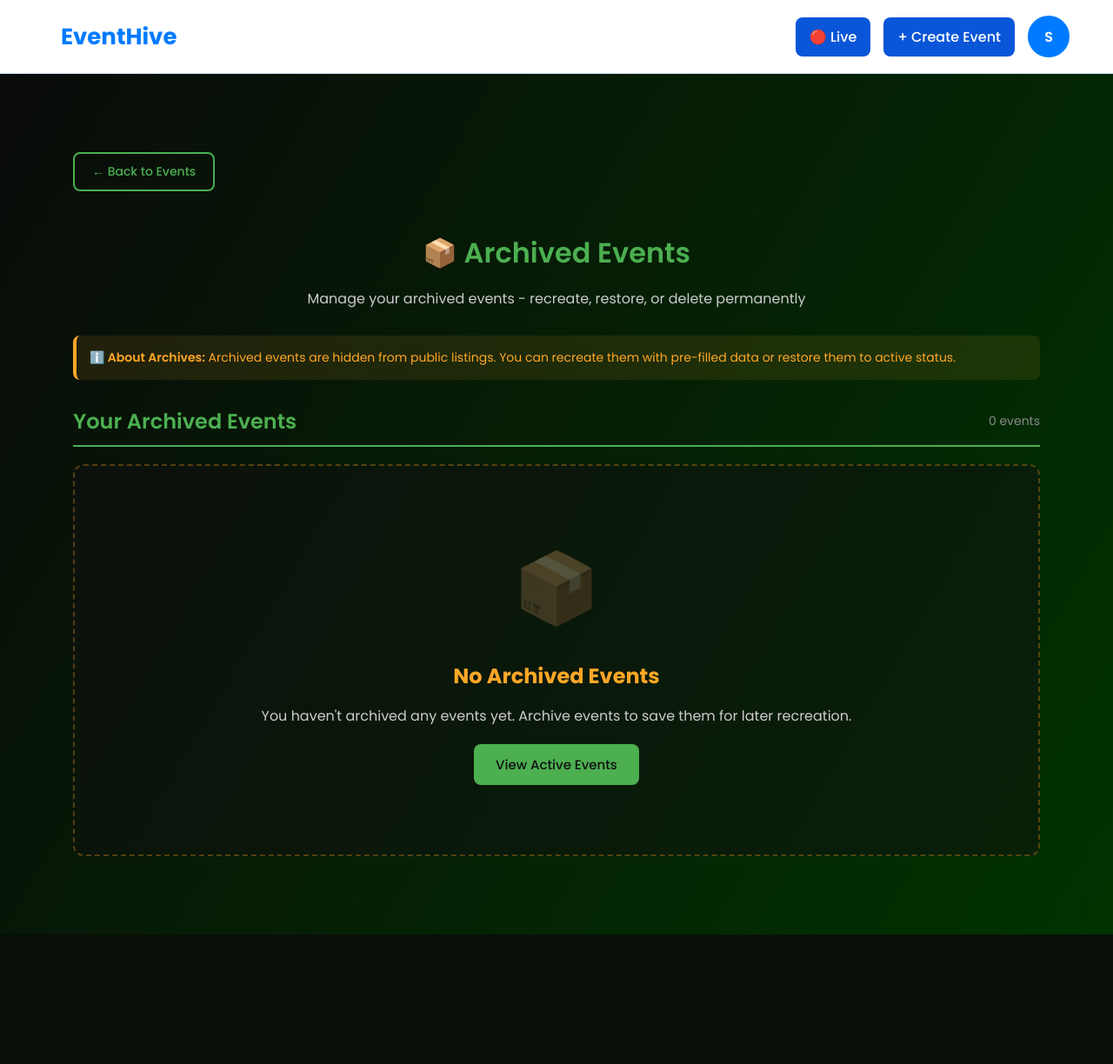
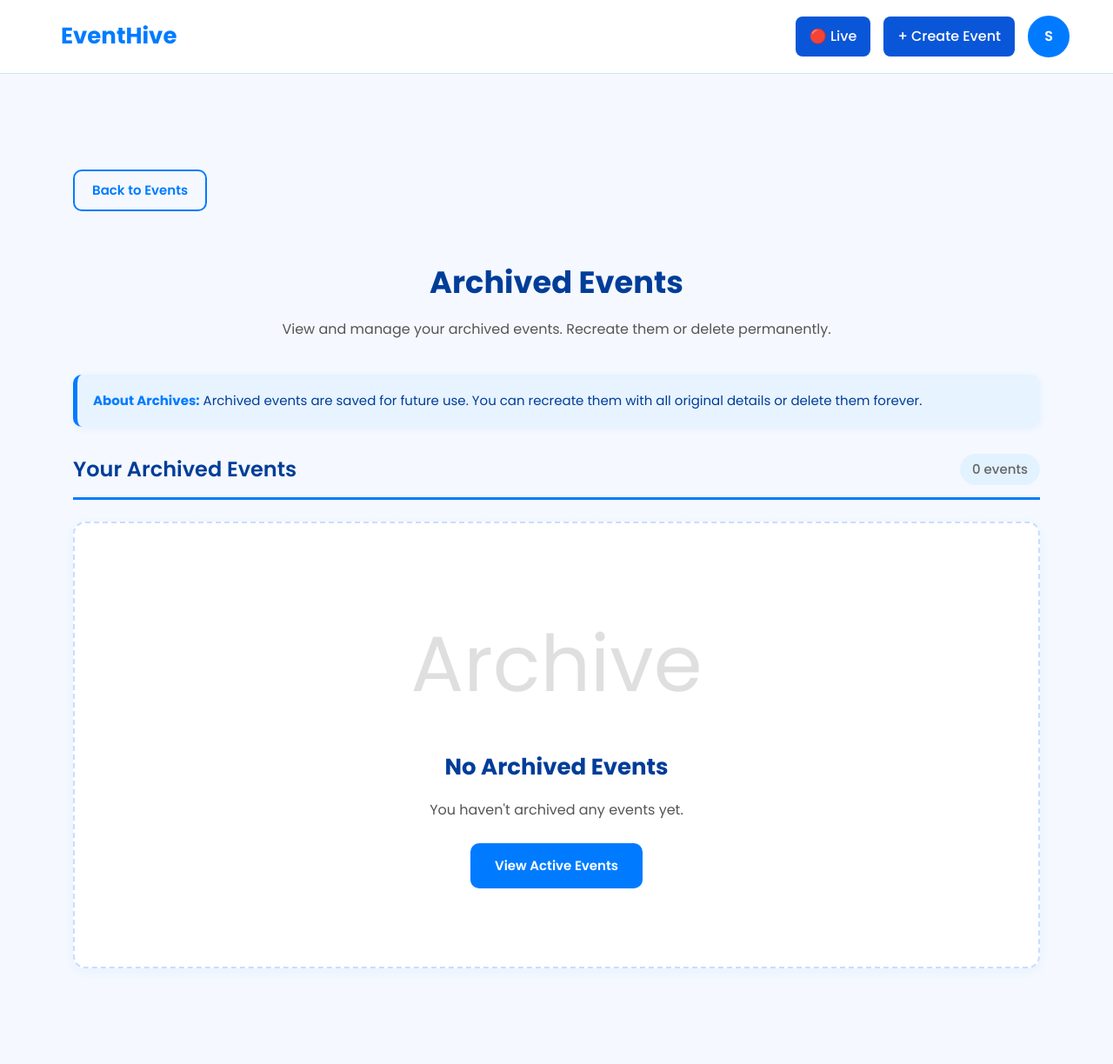
Before and after one commit to amanbhandare09/event_hive_app, a Flask app: page /archives in a window 1280 px wide. Shown: the whole page at 87% size. Before the commit the page ends 1075 px from the top, so only its background shows below. Run offline with Flask 3, Linux system fonts and the light colour scheme; the visitor is signed in with stand-in values (Sample User, id 1); data that the repository does not hold is empty.

Commit message:
final changes

```diff
--- a/app/auth.py
+++ b/app/auth.py
@@ -73,4 +73,6 @@ def profile():
 @auth_blueprint.route("/logout")
 @login_required
 def logout():
+    logout_user()  # actually clears the session
+    flash("Logged out successfully.", "success")
     return render_template("login.html")
--- a/app/main.py
+++ b/app/main.py
@@ -553,6 +553,10 @@ def create_attendee():
         flash("Sorry, this event is full!", "danger")
         return redirect(url_for("main.profile"))
 
+    # ←←← NEW: Reduce the event's capacity by 1 ←←←
+    event.capacity -= 1
+    # (If you have a separate "remaining_capacity" column, decrement that instead)
+
     # Generate unique token
     token = secrets.token_urlsafe(32)
 
@@ -566,7 +570,7 @@ def create_attendee():
     db.session.add(attendee)
     db.session.flush()  # Get attendee.id
 
-    # ✅ CRITICAL FIX: Add user to the many-to-many relationship
+    # CRITICAL FIX: Add user to the many-to-many relationship
     if current_user not in event.attendees:
         event.attendees.append(current_user)
 
@@ -593,12 +597,12 @@ def create_attendee():
     qr.make(fit=True)
 
     # Save QR image
-    img = qr.make_image(fill_color="black", back_color="white")
     qr_dir = os.path.join(current_app.root_path, "static", "qr_codes")
     os.makedirs(qr_dir, exist_ok=True)
 
     qr_filename = f"qr_{current_user.id}_{event_id}_{attendee.id}.png"
     qr_path = os.path.join(qr_dir, qr_filename)
+    img = qr.make_image(fill_color="black", back_color="white")
     img.save(qr_path)
 
     # Store QR path
@@ -650,7 +654,11 @@ def unregister_attendee(event_id):
     # Remove from many-to-many relationship
     event.attendees.remove(current_user)
 
-    # ✅ DELETE THE ATTENDEE RECORD (with QR code)
+    # Increase the event capacity by 1 when someone unregisters
+    event.capacity += 1
+    # (If you use a separate "remaining_capacity" column, do: event.remaining_capacity += 1)
+
+    # DELETE THE ATTENDEE RECORD (with QR code)
     attendee = Attendee.query.filter_by(
         user_id=current_user.id,
         event_id=event_id
@@ -673,7 +681,6 @@ def unregister_attendee(event_id):
 
     flash("Successfully unregistered from the event!", "success")
     return redirect(url_for("main.profile"))
-
 
 # -------------------------------------
 # VIEW EVENT ATTENDEES
--- a/app/scheduler.py
+++ b/app/scheduler.py
@@ -96,12 +96,11 @@ def start_scheduler(app):
     scheduler.add_job(
         func=lambda: notify_users(app),
         trigger="interval",
-        seconds=10,
+        minutes=5,
         id='notify_users',
         replace_existing=True
     )
-    print("[Scheduler] Job 1: Email notifications - every 10 seconds")
-
+    print("[Scheduler] Job 1: Email notifications - every 5 minutes")
     scheduler.add_job(
         func=lambda: archive_completed_events(app),
         trigger="interval",
--- a/app/templates/archives.html
+++ b/app/templates/archives.html
@@ -4,289 +4,298 @@
 {% block extra_css %}
 <style>
     /* --------------------------------------------------
-   GENERAL CONTAINER
+       GLOBAL & TYPOGRAPHY
     -------------------------------------------------- */
     body {
-    background: linear-gradient(120deg, #0a0a0a, #003300);
         font-family: 'Poppins', sans-serif;
+        background: #f5f9ff;
+        color: #1a1a1a;
+        line-height: 1.6;
     }
 
     .archive-container {
         max-width: 1200px;
-    margin: 40px auto;
+        margin: 60px auto;
         padding: 20px;
-    color: #f0f0f0;
+    }
+
+    /* --------------------------------------------------
+       BACK BUTTON & HEADER
+    -------------------------------------------------- */
+    .back-button {
+        display: inline-flex;
+        align-items: center;
+        gap: 10px;
+        color: #007bff;
+        text-decoration: none;
+        font-weight: 600;
+        font-size: 15px;
+        padding: 10px 20px;
+        border: 2px solid #007bff;
+        border-radius: 10px;
+        transition: all 0.3s;
+        margin-bottom: 25px;
+    }
+
+    .back-button:hover {
+        background: #007bff;
+        color: white;
+        transform: translateY(-2px);
     }
 
     .page-header {
         text-align: center;
-    margin-bottom: 30px;
+        margin-bottom: 40px;
     }
 
     .page-header h2 {
-    color: #4CAF50;
-    font-size: 32px;
-    font-weight: 600;
-    margin-bottom: 10px;
+        color: #003d99;
+        font-size: 2.2rem;
+        font-weight: 700;
+        margin-bottom: 12px;
         display: flex;
         align-items: center;
         justify-content: center;
-    gap: 15px;
+        gap: 12px;
     }
 
     .page-header p {
-    color: #ccc;
+        color: #555;
         font-size: 16px;
-}
-
-.back-button {
-    display: inline-flex;
-    align-items: center;
-    gap: 8px;
-    background: transparent;
-    border: 2px solid #4CAF50;
-    color: #4CAF50;
-    padding: 10px 20px;
-    border-radius: 8px;
-    text-decoration: none;
-    font-weight: 500;
-    font-size: 14px;
-    transition: all 0.3s;
-    margin-bottom: 20px;
-}
-
-.back-button:hover {
-    background: #4CAF50;
-    color: #111;
-    transform: translateY(-2px);
+        max-width: 700px;
+        margin: 0 auto;
     }
 
     /* --------------------------------------------------
-   EVENT CARDS
+       INFO BOX
     -------------------------------------------------- */
-.events-section {
-    margin-top: 30px;
+    .info-box {
+        background: #e7f3ff;
+        border-left: 5px solid #007bff;
+        padding: 18px;
+        border-radius: 10px;
+        margin-bottom: 30px;
+        color: #003d99;
+        font-size: 15px;
+        box-shadow: 0 2px 10px rgba(0, 123, 255, 0.08);
     }
 
+    .info-box strong {
+        color: #007bff;
+    }
+
+    /* --------------------------------------------------
+       SECTION TITLE
+    -------------------------------------------------- */
     .section-title {
-    color: #4CAF50;
+        color: #003d99;
         font-size: 24px;
         font-weight: 600;
-    margin-bottom: 20px;
-    padding-bottom: 10px;
-    border-bottom: 2px solid #4CAF50;
+        margin-bottom: 25px;
+        padding-bottom: 12px;
+        border-bottom: 3px solid #007bff;
         display: flex;
         align-items: center;
         justify-content: space-between;
     }
 
     .event-count {
-    font-size: 14px;
-    color: #888;
-    font-weight: 400;
+        font-size: 15px;
+        color: #666;
+        background: #e3f2ff;
+        padding: 6px 14px;
+        border-radius: 20px;
+        font-weight: 500;
     }
 
+    /* --------------------------------------------------
+       EVENT CARD (Clean white card style)
+    -------------------------------------------------- */
     .event-card {
-    background: rgba(17, 17, 17, 0.9);
-    border-left: 5px solid #FFA726; /* Orange for archived */
-    border-radius: 12px;
-    margin-bottom: 20px;
-    padding: 25px;
-    box-shadow: 0 2px 10px rgba(0,0,0,0.6);
-    color: #f0f0f0;
-    transition: all 0.3s;
-    backdrop-filter: blur(10px);
+        background: white;
+        border-radius: 14px;
+        padding: 28px;
+        margin-bottom: 24px;
+        box-shadow: 0 4px 20px rgba(0, 68, 255, 0.08);
+        border: 1px solid #dbe7ff;
+        transition: all 0.3s ease;
         position: relative;
+        overflow: hidden;
+    }
+
+    .event-card:hover {
+        transform: translateY(-8px);
+        box-shadow: 0 12px 30px rgba(0, 123, 255, 0.15);
     }
 
     .event-card::before {
         content: "ARCHIVED";
         position: absolute;
-    top: 10px;
-    right: 10px;
-    background: rgba(255, 167, 38, 0.2);
-    color: #FFA726;
-    padding: 5px 12px;
-    border-radius: 15px;
+        top: 12px;
+        right: 12px;
+        background: #fff3cd;
+        color: #ffa726;
         font-size: 11px;
         font-weight: 700;
-    letter-spacing: 1px;
-    border: 1px solid #FFA726;
-}
-
-.event-card:hover {
-    transform: translateY(-5px);
-    box-shadow: 0 8px 25px rgba(255, 167, 38, 0.3);
+        padding: 6px 14px;
+        border-radius: 20px;
+        border: 1px solid #ffd78a;
+        letter-spacing: 0.8px;
     }
 
     .event-title {
         font-size: 22px;
-    margin-bottom: 12px;
-    color: #FFA726;
         font-weight: 600;
+        color: #003d99;
+        margin-bottom: 14px;
         display: flex;
         align-items: center;
-    gap: 10px;
+        gap: 12px;
         flex-wrap: wrap;
-}
-
-.event-meta {
-    color: #ccc;
-    line-height: 1.8;
-    margin-bottom: 15px;
-    font-size: 14px;
-}
-
-.event-meta strong {
-    color: #FFA726;
     }
 
     .visibility-tag {
         font-size: 12px;
-    padding: 5px 12px;
+        padding: 6px 14px;
         border-radius: 20px;
-    color: #fff;
         font-weight: 600;
         text-transform: uppercase;
         letter-spacing: 0.5px;
     }
 
     .visibility-tag.public {
-    background: #2e7d32;
+        background: #d4edda;
+        color: #155724;
     }
 
     .visibility-tag.private {
-    background: #c62828;
+        background: #f8d7da;
+        color: #721c24;
     }
 
-/* Buttons */
+    .event-meta {
+        color: #444;
+        font-size: 15px;
+        line-height: 2;
+        margin-bottom: 20px;
+    }
+
+    .event-meta strong {
+        color: #007bff;
+        font-weight: 600;
+    }
+
+    /* --------------------------------------------------
+       ACTION BUTTONS
+    -------------------------------------------------- */
     .event-actions {
         display: flex;
-    gap: 10px;
+        gap: 12px;
         flex-wrap: wrap;
-    margin-top: 15px;
+        margin-top: 10px;
     }
 
     .recreate-btn,
-.unarchive-btn,
     .delete-btn {
-    display: inline-block;
-    padding: 10px 20px;
-    border-radius: 8px;
+        padding: 11px 22px;
+        border-radius: 10px;
+        font-weight: 600;
+        font-size: 14px;
         text-decoration: none;
-    font-size: 14px;
-    font-weight: 500;
+        border: none;
         cursor: pointer;
-    border: none;
         transition: all 0.3s;
     }
 
     .recreate-btn {
-    background: #4CAF50;
-    color: #fff;
-}
-.recreate-btn:hover {
-    background: #45a049;
-    transform: translateY(-2px);
-    box-shadow: 0 5px 15px rgba(76, 175, 80, 0.4);
+        background: #007bff;
+        color: white;
     }
 
-.unarchive-btn {
-    background: #2196F3;
-    color: #fff;
-}
-.unarchive-btn:hover {
-    background: #1976D2;
-    transform: translateY(-2px);
-    box-shadow: 0 5px 15px rgba(33, 150, 243, 0.4);
+    .recreate-btn:hover {
+        background: #005fcc;
+        transform: translateY(-3px);
+        box-shadow: 0 8px 20px rgba(0, 123, 255, 0.3);
     }
 
     .delete-btn {
         background: #dc3545;
-    color: #fff;
+        color: white;
     }
+
     .delete-btn:hover {
         background: #c82333;
-    transform: translateY(-2px);
-    box-shadow: 0 5px 15px rgba(220, 53, 69, 0.4);
+        transform: translateY(-3px);
+        box-shadow: 0 8px 20px rgba(220, 53, 69, 0.3);
     }
 
-/* No Events State */
+    /* --------------------------------------------------
+       NO EVENTS STATE
+    -------------------------------------------------- */
     .no-events {
         text-align: center;
-    padding: 80px 20px;
-    color: #888;
-    background: rgba(17, 17, 17, 0.5);
-    border-radius: 12px;
-    border: 2px dashed rgba(255, 167, 38, 0.3);
+        padding: 90px 30px;
+        background: white;
+        border-radius: 14px;
+        border: 2px dashed #c9ddff;
+        color: #666;
+        margin-top: 20px;
+        box-shadow: 0 4px 15px rgba(0, 123, 255, 0.06);
     }
 
     .no-events-icon {
-    font-size: 80px;
+        font-size: 90px;
         margin-bottom: 20px;
-    opacity: 0.3;
+        opacity: 0.2;
     }
 
     .no-events h3 {
-    color: #FFA726;
-    font-size: 24px;
-    margin-bottom: 10px;
+        color: #003d99;
+        font-size: 26px;
+        margin-bottom: 12px;
     }
 
     .no-events p {
-    color: #ccc;
         font-size: 16px;
-    margin-bottom: 20px;
+        margin-bottom: 25px;
+        color: #555;
     }
 
     .primary-btn {
         display: inline-block;
-    background: #4CAF50;
-    color: #111;
-    padding: 12px 25px;
-    border-radius: 8px;
+        background: #007bff;
+        color: white;
+        padding: 14px 28px;
+        border-radius: 10px;
         text-decoration: none;
-    font-weight: 500;
+        font-weight: 600;
         font-size: 15px;
         transition: all 0.3s;
     }
 
     .primary-btn:hover {
-    background: #45a049;
-    transform: translateY(-2px);
-    box-shadow: 0 5px 15px rgba(76, 175, 80, 0.4);
+        background: #005fcc;
+        transform: translateY(-3px);
+        box-shadow: 0 8px 20px rgba(0, 123, 255, 0.3);
     }
 
-/* Info Box */
-.info-box {
-    background: rgba(255, 167, 38, 0.1);
-    border-left: 4px solid #FFA726;
-    padding: 15px;
-    border-radius: 8px;
-    margin-bottom: 25px;
-    color: #FFA726;
-    font-size: 14px;
-}
-
-.info-box strong {
-    font-weight: 600;
-}
-
-/* Mobile Responsive */
+    /* --------------------------------------------------
+       MOBILE RESPONSIVE
+    -------------------------------------------------- */
     @media (max-width: 768px) {
         .archive-container {
             padding: 15px;
-        margin: 20px auto;
+            margin: 30px auto;
         }
 
         .page-header h2 {
-        font-size: 24px;
+            font-size: 1.8rem;
             flex-direction: column;
             gap: 10px;
         }
 
         .event-title {
-        font-size: 18px;
+            font-size: 19px;
         }
 
         .event-actions {
@@ -312,21 +321,21 @@ body {
 
     <!-- Back Button -->
     <a href="{{ url_for('main.profile') }}" class="back-button">
-        ← Back to Events
+        Back to Events
     </a>
 
     <!-- Page Header -->
     <div class="page-header">
         <h2>
-            📦 Archived Events
+            Archived Events
         </h2>
-        <p>Manage your archived events - recreate, restore, or delete permanently</p>
+        <p>View and manage your archived events. Recreate them or delete permanently.</p>
     </div>
 
     <!-- Info Box -->
     <div class="info-box">
-        <strong>ℹ️ About Archives:</strong> Archived events are hidden from public listings.
-        You can recreate them with pre-filled data or restore them to active status.
+        <strong>About Archives:</strong> Archived events are saved for future use.
+        You can recreate them with all original details or delete them forever.
     </div>
 
     <!-- Events Section -->
@@ -363,16 +372,16 @@ body {
                     <!-- Recreate Button -->
                     <a href="{{ url_for('events.recreate_from_archive', event_id=event.id) }}"
                        class="recreate-btn">
-                        🔄 Recreate Event
+                        Recreate Event
                     </a>
 
                     <!-- Delete Permanently Button -->
                     <form action="{{ url_for('events.delete_event', event_id=event.id) }}"
                           method="POST"
                           style="display:inline;"
-                          onsubmit="return confirm('⚠️ Permanently delete this archived event? This action cannot be undone!');">
+                          onsubmit="return confirm('Permanently delete this archived event? This action cannot be undone!');">
                         <button type="submit" class="delete-btn">
-                            🗑️ Delete Forever
+                            Delete Forever
                         </button>
                     </form>
                 </div>
@@ -381,31 +390,29 @@ body {
             {% endfor %}
         {% else %}
             <div class="no-events">
-                <div class="no-events-icon">📦</div>
+                <div class="no-events-icon">Archive</div>
                 <h3>No Archived Events</h3>
-                <p>You haven't archived any events yet. Archive events to save them for later recreation.</p>
+                <p>You haven't archived any events yet.</p>
                 <a href="{{ url_for('main.profile') }}" class="primary-btn">
                     View Active Events
                 </a>
             </div>
         {% endif %}
     </div>
-
 </div>
 
-<!-- Confirmation Script -->
+<!-- Smooth Reveal Animation -->
 <script>
-    // Add smooth animations
     document.addEventListener('DOMContentLoaded', function() {
         const cards = document.querySelectorAll('.event-card');
         cards.forEach((card, index) => {
             card.style.opacity = '0';
-            card.style.transform = 'translateY(20px)';
+            card.style.transform = 'translateY(30px)';
             setTimeout(() => {
-                card.style.transition = 'all 0.5s ease';
+                card.style.transition = 'all 0.6s ease';
                 card.style.opacity = '1';
                 card.style.transform = 'translateY(0)';
-            }, index * 100);
+            }, index * 120);
         });
     });
 </script>
--- a/app/templates/attendees_list.html
+++ b/app/templates/attendees_list.html
@@ -243,7 +243,7 @@
                     <td>{{ loop.index }}</td>
                     <td>
                         <strong>{{ attendee.user.username }}</strong>
-                        <div style="font-size: 12px; color: var(--secondary-grey-text);">{{ attendee.user.email }}</div>
+                        <!-- <div style="font-size: 12px; color: var(--secondary-grey-text);">{{ attendee.user.email }}</div> -->
                     </td>
                     {% if event.creator.id == current_user.id %}
                         <td>
```
Also changed, not shown: app/__init__.py (+6 -1 lines), app/templates/404.html (added, +87 -0 lines), app/templates/recreate.html (+92 -79 lines), app/templates/unauthorized.html (added, +11 -0 lines), app/static/qr_codes/qr_1_4_7.png (added). Lines whose indentation alone changed are shown as unchanged.
